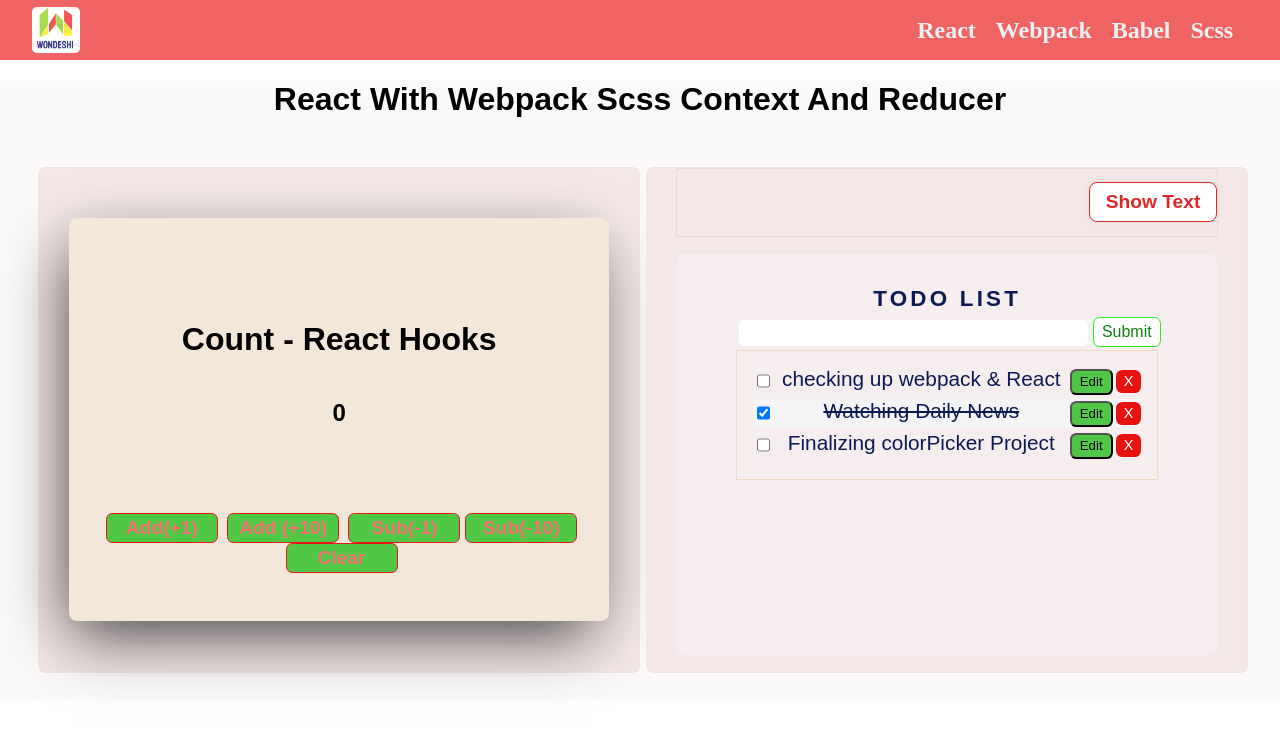
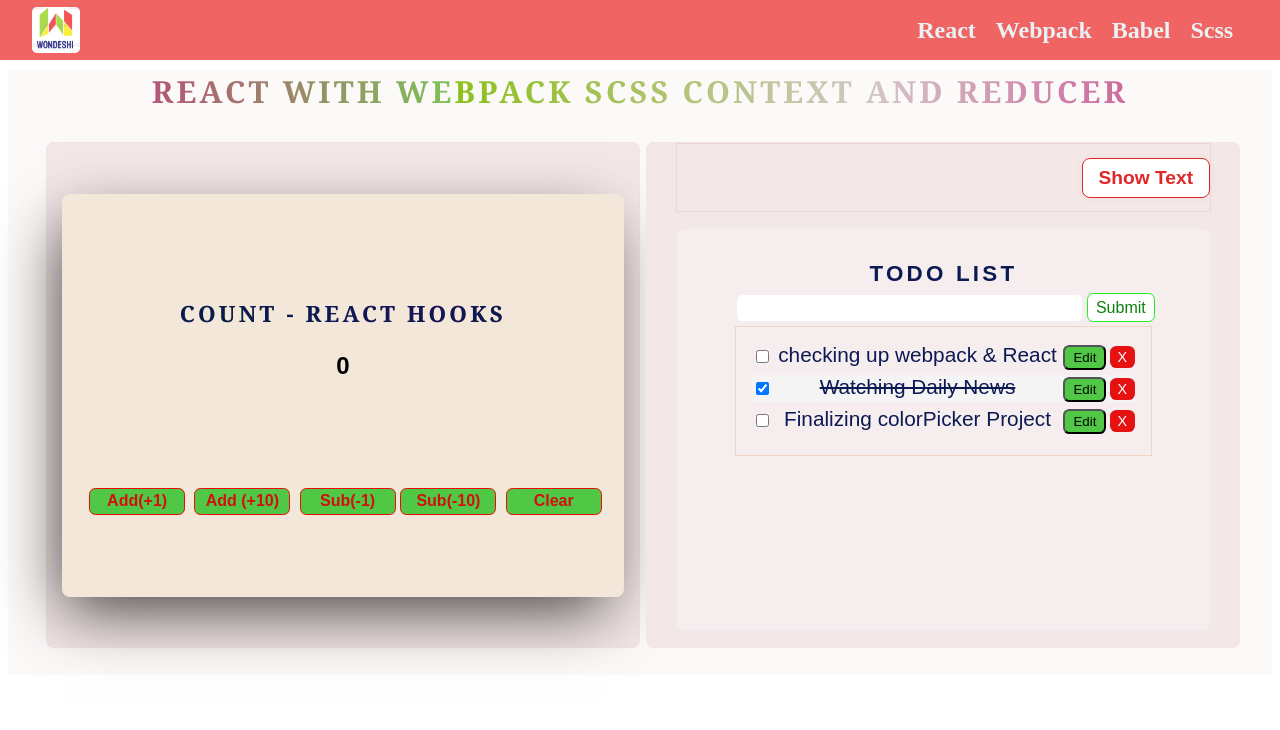
Before and after one commit to TsigeWonwosen/react-webpack-babel, a React app: page / in a window 1280 px wide. Shown: the top 730 px of the page. Built offline with nearby package versions, Linux system fonts and the light colour scheme.

Commit message:
font size and style changed

```diff
--- a/src/main.scss
+++ b/src/main.scss
@@ -5,13 +5,31 @@ body {
   margin: 0;
   padding: 0;
   .container {
-    margin-top: 0;
+    margin: 0.5rem;
     height: calc(100% - 60px);
     font-family: sans-serif;
     text-align: center;
     background-color: rgba(241, 237, 231, 0.3);
     align-items: center;
     justify-content: center;
+    h1 {
+      margin: 0.7rem 0rem 0.2rem;
+      letter-spacing: 0.2rem;
+      font-size: 1.9rem;
+      color: transparent;
+      background: linear-gradient(
+        to left,
+        rgb(126, 192, 88),
+        rgb(202, 43, 131),
+        rgb(211, 198, 198),
+        rgb(139, 192, 25)
+      );
+      background-clip: text;
+      -webkit-background-clip: text;
+      text-transform: uppercase;
+      -webkit-animation: animate 7s linear infinite;
+      font-family: Cambria, Cochin, Georgia, Times, "Times New Roman", serif;
+    }
     .row {
       display: flex;
       justify-content: center;
@@ -153,3 +171,24 @@ body {
     }
   }
 }
+
+@-webkit-keyframes animate {
+  0% {
+    background-position: left 0 top 50px;
+  }
+  20% {
+    background-position: left 800px top -50px;
+  }
+  40% {
+    background-position: left 1800px top -60px;
+  }
+  60% {
+    background-position: left 2400px top -80px;
+  }
+  80% {
+    background-position: left 3400px top -50px;
+  }
+  100% {
+    background-position: left 4400px top 50px;
+  }
+}
--- a/src/style/count.scss
+++ b/src/style/count.scss
@@ -1,5 +1,5 @@
 .count {
-  width: 90%;
+  width: 95%;
   height: 80%;
   padding: 1rem;
   display: flex;
@@ -17,22 +17,31 @@
     flex-direction: column;
     justify-content: center;
     flex: 3;
+    h1 {
+      margin-top: 0;
+      color: rgb(12, 25, 83);
+      letter-spacing: 0.2rem;
+      font-size: 1.4rem;
+      text-transform: uppercase;
+      margin-bottom: 0.2rem;
+      font-family: Cambria, Cochin, Georgia, Times, "Times New Roman", serif;
+    }
   }
   .count-btn {
     flex: 1;
     justify-content: center;
   }
   button {
-    padding: 0.4rem 0.4rem;
+    padding: 0.4rem 0.3rem;
     margin-left: 0.3rem;
-    width: 7rem;
-    font-size: 1.2rem;
+    width: 6rem;
+    font-size: 1rem;
     font-weight: 700;
     outline: none;
     border-radius: 0.5rem;
-    border: 1px solid #e61616;
+    border: 1px solid #e90a0a;
     background-color: transparent;
-    color: #f57070;
+    color: #d30f0f;
     transition: all 0.2s ease-in-out;
     &:hover {
       color: white;
```
Also changed, not shown: 3 other files (tests, documents, lock files or other folders).
